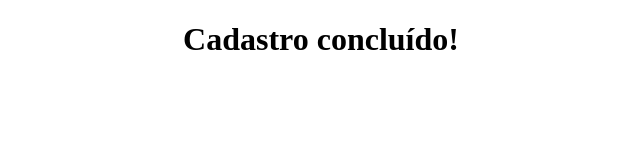
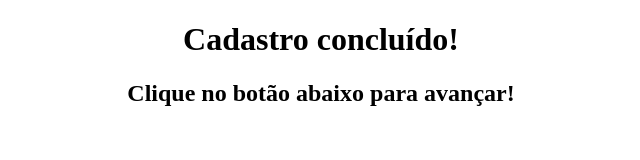
Before and after one commit to ActionBY/atividades, a plain HTML site: page recrutamento/cadastroSucess.html in a window 1280 px wide. Shown: the whole page, without its empty margins (319-959 px from the left). Drawn offline with Linux system fonts and the light colour scheme.

Commit message:
commit com branch

```diff
--- a/recrutamento/cadastroSucess.html
+++ b/recrutamento/cadastroSucess.html
@@ -8,5 +8,6 @@
 
 <body>
     <h1 align="center">Cadastro concluído!</h1>
+    <h2 align="center">Clique no botão abaixo para avançar!</h2>
 </body>
 </html>
```
